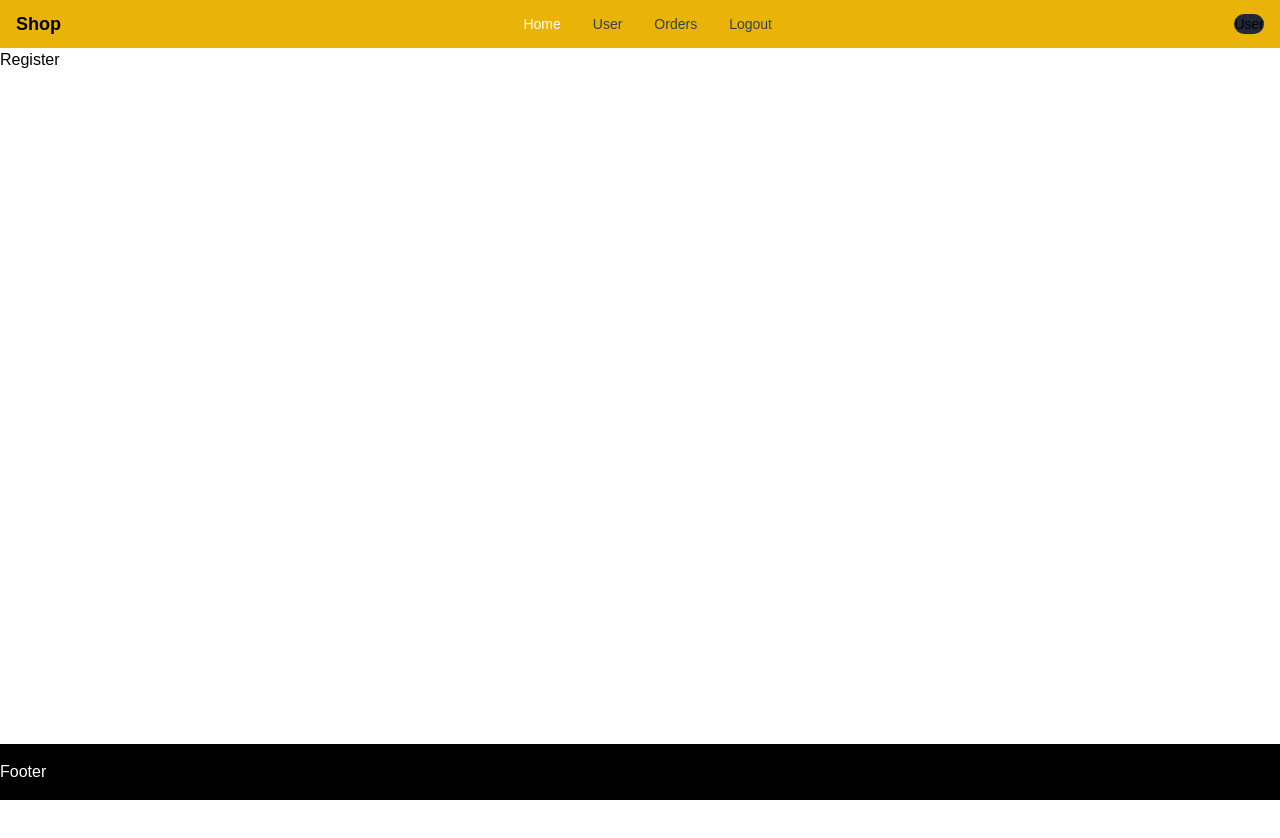
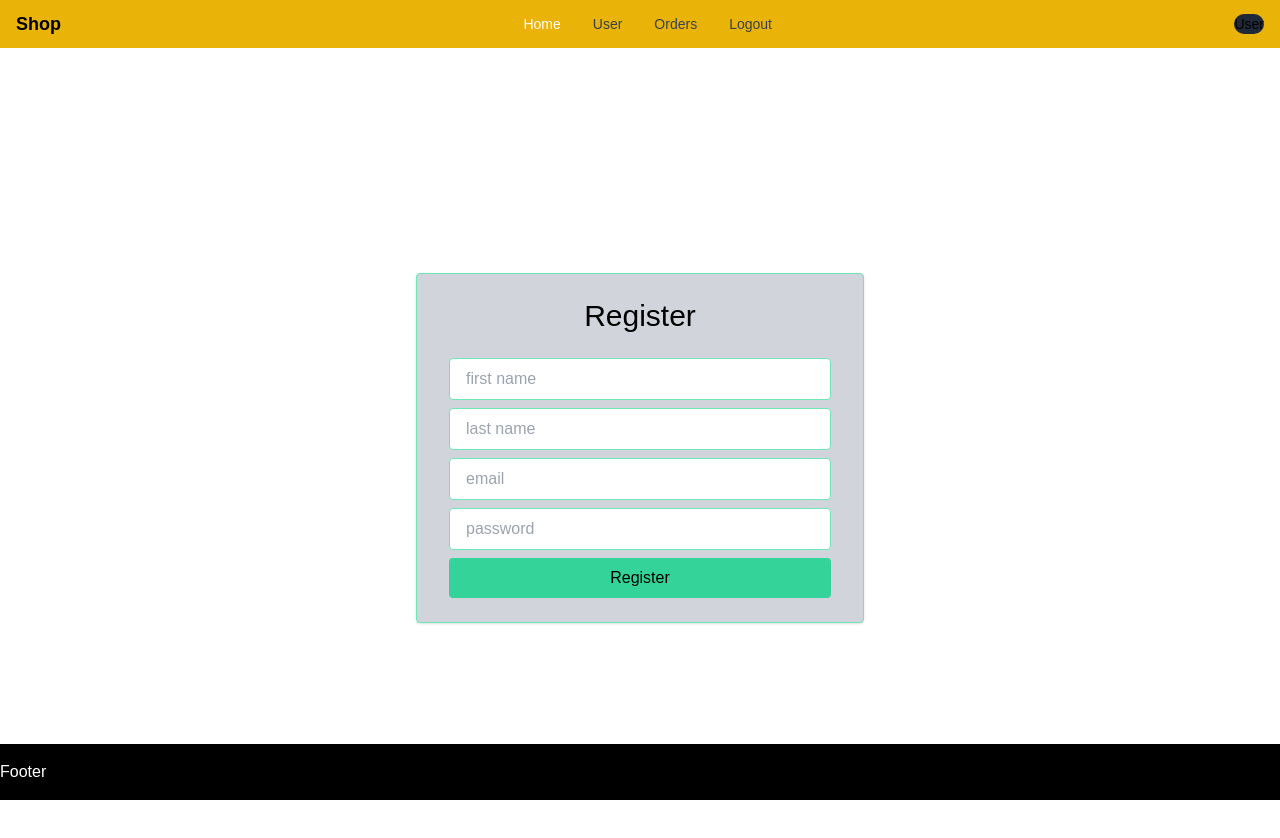
Before and after one commit to iampawan31/ecommerce-react-redux-firebase, a React (Create React App) app: page /register in a window 1280 px wide. Shown: the top 838 px of the page. Before the commit the page ends 800 px from the top, so only its background shows below. Built offline with nearby package versions, Linux system fonts and the light colour scheme; no server answers.

Commit message:
Added Auth Logic

```diff
--- a/package.json
+++ b/package.json
@@ -10,9 +10,9 @@
     "@testing-library/react": "^12.1.3",
     "@testing-library/user-event": "^13.5.0",
     "firebase": "^9.6.7",
-    "formik": "^2.2.9",
     "react": "^17.0.2",
     "react-dom": "^17.0.2",
+    "react-firebase-hooks": "^5.0.3",
     "react-router-dom": "^6.2.1",
     "react-scripts": "5.0.0",
     "web-vitals": "^2.1.4"
--- a/src/App.js
+++ b/src/App.js
@@ -1,18 +1,45 @@
+import React, { useEffect, useState } from 'react'
 import Footer from './components/Footer'
 import Header from './components/Header'
-import { Routes, Route } from 'react-router-dom'
+import { Routes, Route, useNavigate } from 'react-router-dom'
 import Home from './views/Home'
 import Login from './views/auth/Login'
 import Register from './views/auth/Register'
+import { useAuthState } from 'react-firebase-hooks/auth'
+import { auth, db } from './firebase-config'
+import { query, collection, getDocs, where } from 'firebase/firestore'
+import Dashboard from './views/Dashboard'
 
 const App = () => {
+  const [user, loading, error] = useAuthState(auth)
+  const [name, setName] = useState('')
+  const navigate = useNavigate()
+  const fetchUserName = async () => {
+    try {
+      const q = query(collection(db, 'users'), where('uid', '==', user?.uid))
+      const doc = await getDocs(q)
+      const data = doc.docs[0].data()
+      setName(data.name)
+    } catch (err) {
+      console.error(err)
+      alert('An error occured while fetching user data')
+    }
+  }
+
+  useEffect(() => {
+    if (loading) return
+    if (!user) return
+    fetchUserName()
+  }, [user, loading])
+
   return (
     <div className="App">
-      <Header />
+      <Header user={user} />
       <Routes>
         <Route path="/" element={<Home />} />
         <Route path="login" element={<Login />} />
         <Route path="register" element={<Register />} />
+        <Route path="dashboard" element={<Dashboard />} />
       </Routes>
       <Footer />
     </div>
--- /dev/null
+++ b/src/firebase-config.js
@@ -0,0 +1,66 @@
+import { initializeApp } from 'firebase/app'
+import { getFirestore, collection, addDoc } from 'firebase/firestore'
+
+import {
+  getAuth,
+  signInWithEmailAndPassword,
+  createUserWithEmailAndPassword,
+  sendPasswordResetEmail,
+  signOut,
+} from 'firebase/auth'
+
+const firebaseConfig = {
+  apiKey: process.env.REACT_APP_API_KEY,
+  authDomain: process.env.REACT_APP_AUTH_DOMAIN,
+  projectId: process.env.REACT_APP_PROJECT_ID,
+  storageBucket: process.env.REACT_APP_STORAGE_BUCKET,
+  messagingSenderId: process.env.REACT_APP_MESSAGING_SENDER_ID,
+  appId: process.env.REACT_APP_APP_ID,
+  measurementId: process.env.REACT_APP_MEASUREMENT_ID,
+}
+
+// Initialize Firebase
+const app = initializeApp(firebaseConfig)
+export const db = getFirestore(app)
+export const auth = getAuth(app)
+
+export const logInWithEmailAndPassword = async (email, password) => {
+  try {
+    await signInWithEmailAndPassword(auth, email, password)
+  } catch (err) {
+    return err
+  }
+}
+export const registerWithEmailAndPassword = async (
+  firstName,
+  lastName,
+  email,
+  password
+) => {
+  try {
+    const res = await createUserWithEmailAndPassword(auth, email, password)
+    const user = res.user
+    await addDoc(collection(db, 'users'), {
+      uid: user.uid,
+      firstName,
+      lastName,
+      authProvider: 'local',
+      email,
+    })
+  } catch (err) {
+    console.error(err)
+    alert(err.message)
+  }
+}
+export const sendPasswordReset = async (email) => {
+  try {
+    await sendPasswordResetEmail(auth, email)
+    alert('Password reset link sent!')
+  } catch (err) {
+    console.error(err)
+    alert(err.message)
+  }
+}
+export const logout = () => {
+  signOut(auth)
+}
--- /dev/null
+++ b/src/views/Dashboard.js
@@ -0,0 +1,7 @@
+import React from 'react'
+
+const Dashboard = () => {
+  return <div>Dashboard</div>
+}
+
+export default Dashboard
--- a/src/views/auth/Login.js
+++ b/src/views/auth/Login.js
@@ -1,67 +1,51 @@
-import React from 'react'
-import { Formik, Form, Field, ErrorMessage } from 'formik'
+import React, { useEffect, useState } from 'react'
+import { Link, useNavigate } from 'react-router-dom'
+import { auth, logInWithEmailAndPassword } from '../../firebase-config'
+import { useAuthState } from 'react-firebase-hooks/auth'
 
 const Login = () => {
+  const [email, setEmail] = useState('')
+  const [password, setPassword] = useState('')
+  const [user, loading, error] = useAuthState(auth)
+  const navigate = useNavigate()
+
+  useEffect(() => {
+    if (loading) {
+      // maybe trigger a loading screen
+      return
+    }
+    if (user) navigate('/dashboard')
+  }, [user, loading])
+
   return (
     <div className="flex justify-center items-center h-full min-h-screen">
       <div className="bg-gray-300 rounded shadow border h-80 border-emerald-300 w-full max-w-lg px-8 py-6">
         <div className="text-3xl text-center pb-4">Login</div>
-        <Formik
-          initialValues={{ email: '', password: '' }}
-          validate={(values) => {
-            const errors = {}
-            if (!values.email) {
-              errors.email = 'Required'
-            } else if (
-              !/^[A-Z0-9._%+-]+@[A-Z0-9.-]+\.[A-Z]{2,}$/i.test(values.email)
-            ) {
-              errors.email = 'Invalid email address'
-            }
-            return errors
-          }}
-          onSubmit={(values, { setSubmitting }) => {
-            setTimeout(() => {
-              alert(JSON.stringify(values, null, 2))
-              setSubmitting(false)
-            }, 400)
-          }}
-        >
-          {({
-            values,
-            errors,
-            touched,
-            handleChange,
-            handleBlur,
-            handleSubmit,
-            isSubmitting,
-            /* and other goodies */
-          }) => (
-            <Form>
-              <Field
+        {error && <div className="bg-red-500">{error}</div>}
+        <input
           className="block w-full border px-4 py-2 my-2 rounded border-emerald-300"
           type="email"
           name="email"
           placeholder="email"
-                autocomplete="off"
+          autoComplete="off"
+          onChange={(e) => setEmail(e.target.value)}
+          value={email}
         />
-              <ErrorMessage name="email" component="div" />
-              <Field
+        <input
           className="block w-full border px-4 py-2 my-2 rounded border-emerald-300"
           type="password"
           name="password"
           placeholder="password"
+          onChange={(e) => setPassword(e.target.value)}
+          value={password}
         />
-              <ErrorMessage name="password" component="div" />
         <button
           className="w-full bg-emerald-400 py-2 px-4 rounded"
           type="submit"
-                disabled={isSubmitting}
+          onClick={() => logInWithEmailAndPassword(email, password)}
         >
           Submit
         </button>
-            </Form>
-          )}
-        </Formik>
       </div>
     </div>
   )
--- a/src/views/auth/Register.js
+++ b/src/views/auth/Register.js
@@ -1,7 +1,76 @@
-import React from 'react'
+import React, { useState, useEffect } from 'react'
+import { Link, useNavigate } from 'react-router-dom'
+import { auth, registerWithEmailAndPassword } from '../../firebase-config'
+import { useAuthState } from 'react-firebase-hooks/auth'
 
 const Register = () => {
-  return <div>Register</div>
+  const [email, setEmail] = useState('')
+  const [firstName, setFirstName] = useState('')
+  const [lastName, setLastName] = useState('')
+  const [password, setPassword] = useState('')
+  const [user, loading, error] = useAuthState(auth)
+
+  const navigate = useNavigate()
+
+  const register = () => {
+    if (!firstName || !lastName) alert('Please enter name')
+    registerWithEmailAndPassword(firstName, lastName, email, password)
+  }
+  useEffect(() => {
+    if (loading) return
+    if (user) navigate('/dashboard')
+  }, [user, loading])
+
+  return (
+    <div className="flex justify-center items-center h-full min-h-screen">
+      <div className="bg-gray-300 rounded shadow border border-emerald-300 w-full max-w-md px-8 py-6">
+        <div className="text-3xl text-center pb-4">Register</div>
+        {error && <div className="bg-red-500">{error}</div>}
+        <input
+          className="block w-full border px-4 py-2 my-2 rounded border-emerald-300"
+          type="text"
+          name="firstName"
+          placeholder="first name"
+          autoComplete="off"
+          onChange={(e) => setFirstName(e.target.value)}
+          value={firstName}
+        />
+        <input
+          className="block w-full border px-4 py-2 my-2 rounded border-emerald-300"
+          type="text"
+          name="firstName"
+          placeholder="last name"
+          autoComplete="off"
+          onChange={(e) => setLastName(e.target.value)}
+          value={lastName}
+        />
+        <input
+          className="block w-full border px-4 py-2 my-2 rounded border-emerald-300"
+          type="email"
+          name="email"
+          placeholder="email"
+          autoComplete="off"
+          onChange={(e) => setEmail(e.target.value)}
+          value={email}
+        />
+        <input
+          className="block w-full border px-4 py-2 my-2 rounded border-emerald-300"
+          type="password"
+          name="password"
+          placeholder="password"
+          onChange={(e) => setPassword(e.target.value)}
+          value={password}
+        />
+        <button
+          className="w-full bg-emerald-400 py-2 px-4 rounded"
+          type="submit"
+          onClick={register}
+        >
+          Register
+        </button>
+      </div>
+    </div>
+  )
 }
 
 export default Register
--- a/tailwind.config.js
+++ b/tailwind.config.js
@@ -19,6 +19,7 @@ module.exports = {
       emerald: colors.emerald,
       indigo: colors.indigo,
       yellow: colors.yellow,
+      red: colors.red,
     },
     fontFamily: {
       sans: ['Graphik', 'sans-serif'],
```
Also changed, not shown: firebase-config.js (deleted, +0 -16 lines), src/components/Header.js (+10 -11 lines), 2 other files (tests, documents, lock files or other folders). Lines whose indentation alone changed are shown as unchanged.
